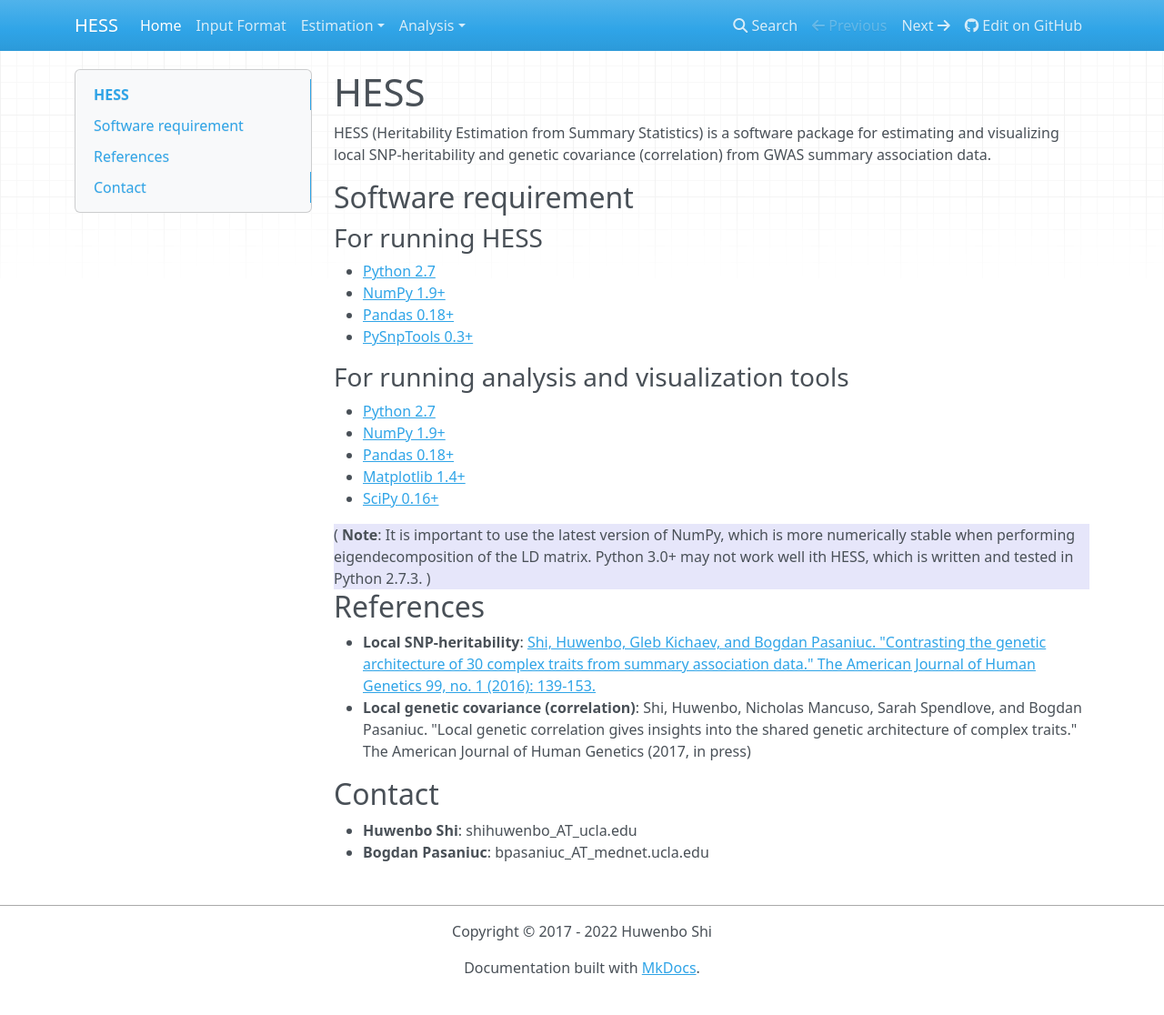
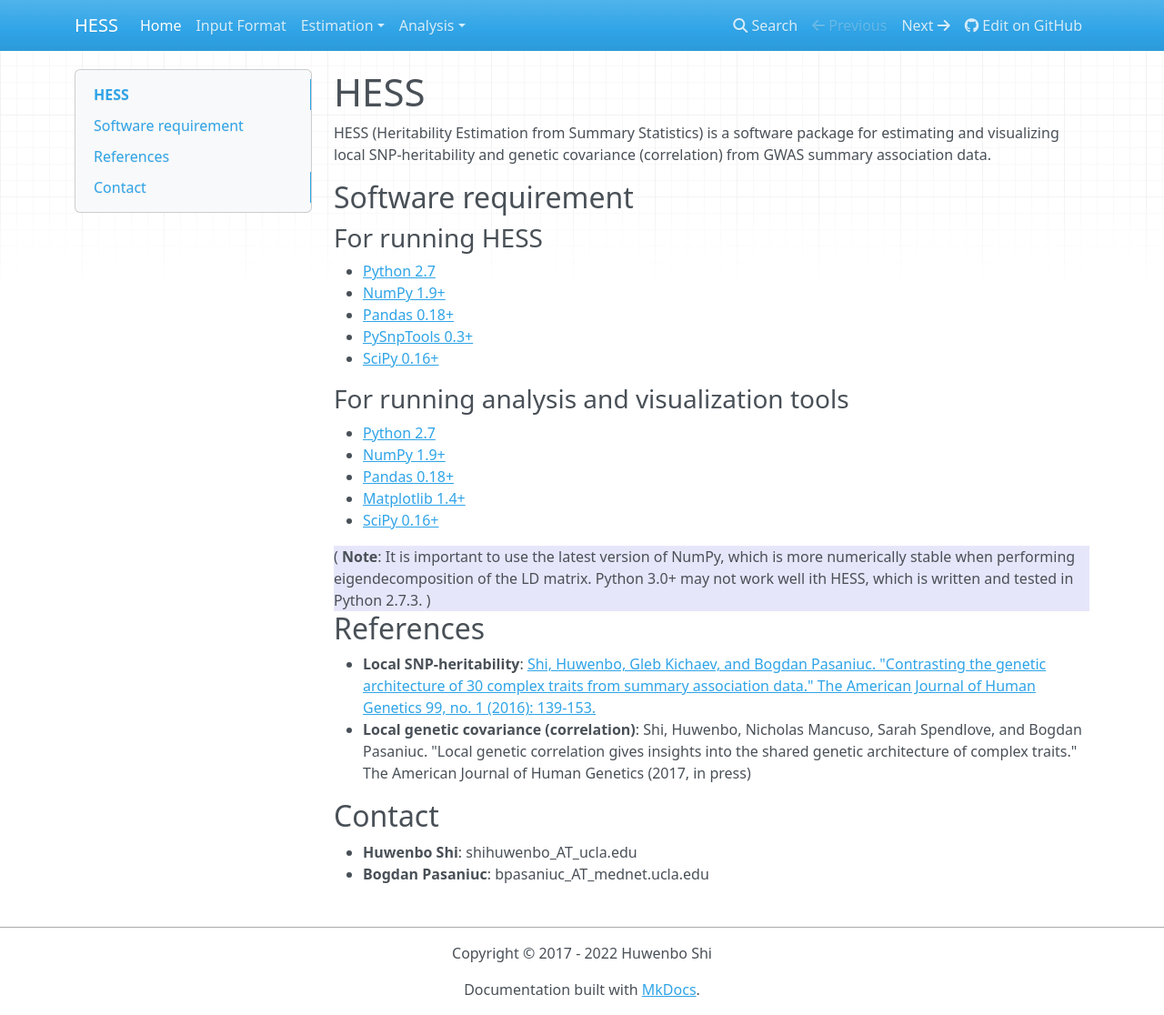
Before and after one commit to RezaJF/hess, an MkDocs documentation site: the page built from docs/index.md, in a window 1280 px wide and 1116 px high. Shown: the whole window at 91% size. Built offline with MkDocs 1.6.1, drawn with Linux system fonts in a browser that asks for light colours; nearby versions of some CDN libraries; old or Windows-style settings are respelled for this version of MkDocs.

Commit message:
updated documentation

```diff
--- a/docs/index.md
+++ b/docs/index.md
@@ -12,6 +12,7 @@ for estimating and visualizing local SNP-heritability and genetic covariance
 * [NumPy 1.9+](http://www.numpy.org/)
 * [Pandas 0.18+](http://pandas.pydata.org/)
 * [PySnpTools 0.3+](https://github.com/MicrosoftGenomics/PySnpTools)
+* [SciPy 0.16+](https://www.scipy.org/)
 
 ### For running analysis and visualization tools
 
```
Also changed, not shown: site/index.html, site/mkdocs/search_index.json.
